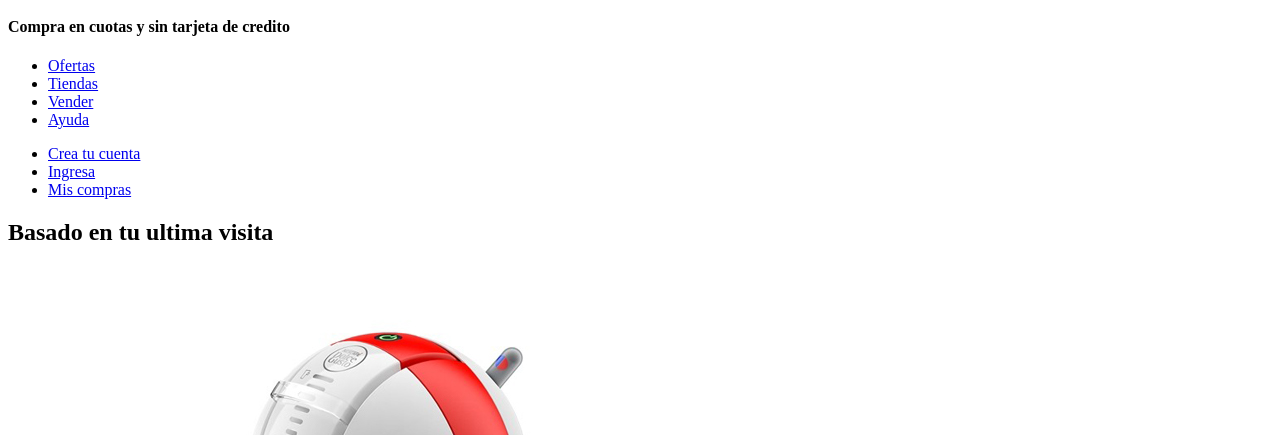
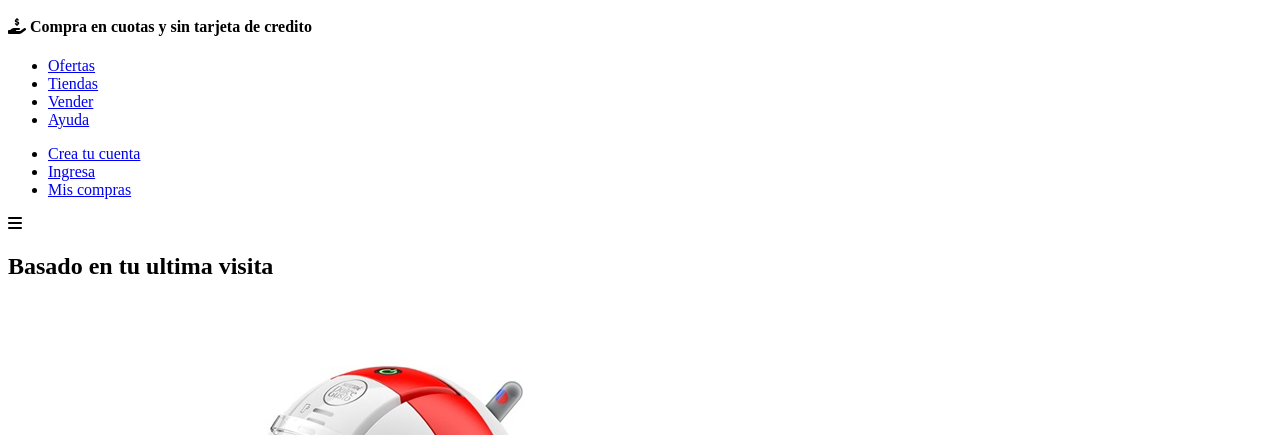
Before and after one commit to rda10ffc/mercadoLiebre, a website: page views/home.html in a window 1280 px wide. Shown: the part 365-800 px from the top of the page. Drawn offline with Linux system fonts and the light colour scheme.

Commit message:
modifico html agregando iconos y clases

```diff
--- a/views/home.html
+++ b/views/home.html
@@ -10,7 +10,7 @@
 </head>
 
 <body>
-    <header>
+    <header class="home_header">
         <!-- imagen del logo -->
         <img src="/img/logo-mercado-liebre.svg" alt="Logo mercadoLiebre">
         <!-- formulario -->
@@ -19,8 +19,12 @@
             <input type="text" placeholder="Buscar productos, marca">
             <button><i class="fas fa-search"></i></button>
         </form>
-        <h4>Compra en cuotas y sin tarjeta de credito</h4>
-        <nav>
+        <!-- creo un div y agrego icono de mano  -->
+        <div>
+        <h4>
+           <i class="fas fa-hand-holding-usd"></i> Compra en cuotas y sin tarjeta de credito</h4>
+    </div>
+        <nav class="home_header--navegacion-link">
             <ul>
                 <li><a href="/">Ofertas</a></li>
                 <li><a href="/">Tiendas</a></li>
@@ -29,12 +33,16 @@
             </ul>
         </nav>
         <nav>
-            <ul>
+            <ul class="home_header--navegacion-menu">
                 <li><a href="/">Crea tu cuenta</a></li>
                 <li><a href="/">Ingresa</a></li>
                 <li><a href="/">Mis compras</a></li>
             </ul>
         </nav>
+        <!-- agrego div con icono de hamburguesa -->
+        <div class="menu-hamburguesa">
+            <i class="fas fa-bars"></i>
+        </div>
     </header>
     <main>
         <section>
@@ -95,14 +103,17 @@
     <footer>
         <section>
             <article>
+                <i class="fas fa-credit-card"></i>
             <h3>Paga con tarjeta o en efectivo</h3>
             <p>Con Mercado Liebre Cash, tenés cuotas sin interés con tarjeta o
                 efectivo en puntos de pago. ¡Y siempre es seguro!</p>
             </article>
+            <i class="fas fa-gift"></i>
             <h3>Envio gratis desde $2.500</h3>
             <p> Solo por estar registrad@ en Mercado Liebre tenés envíos gratis en
                 miles de productos. Es un beneficio de Mercado Puntos.</p>
             </article>
+            <i class="fas fa-user-shield"></i>
             <h3>Seguridad, de principio a fin</h3>
             <p>¿No te gusta? ¡Devolvelo! En Mercado Liebre, no hay nada que no puedas hacer,
                 porque estás siempre protegid@.</p>
```
